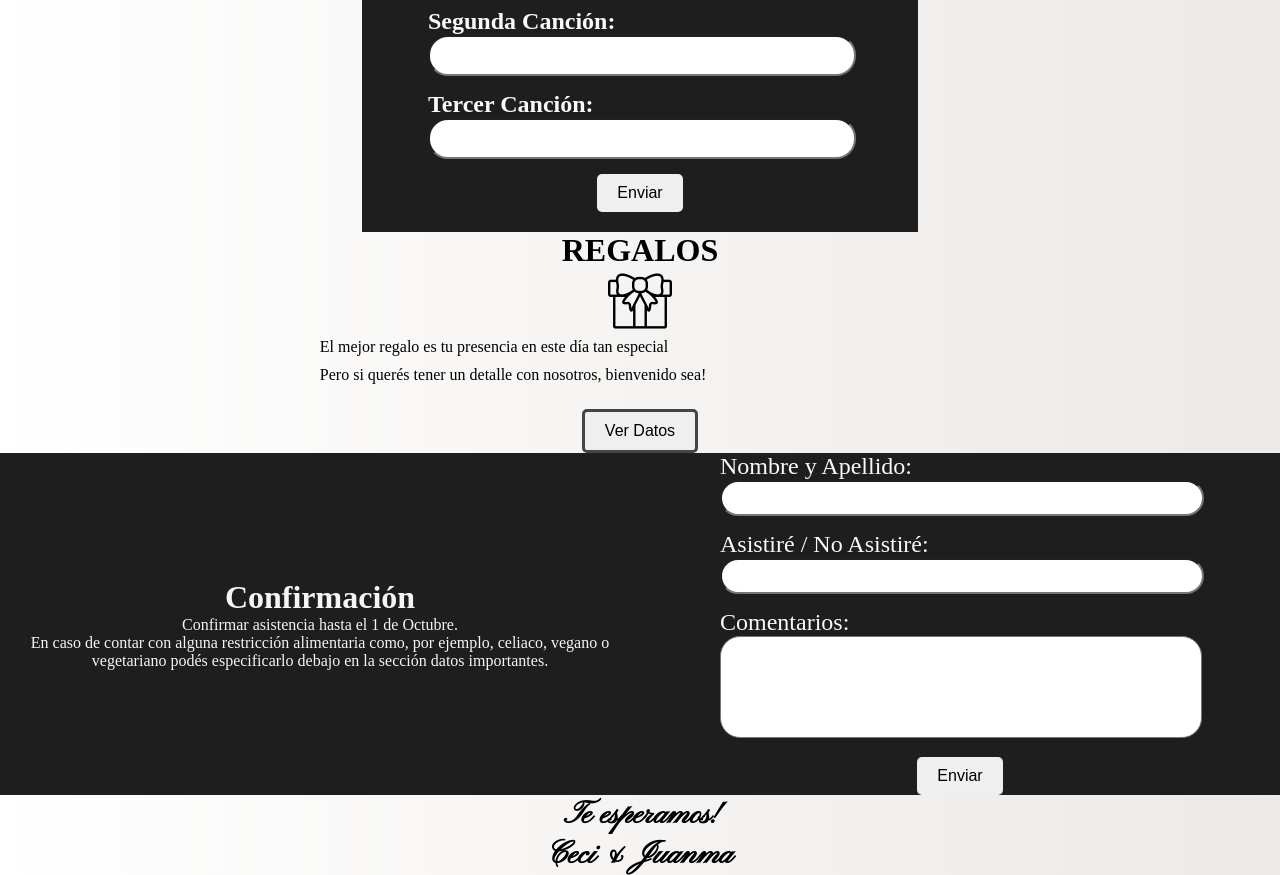
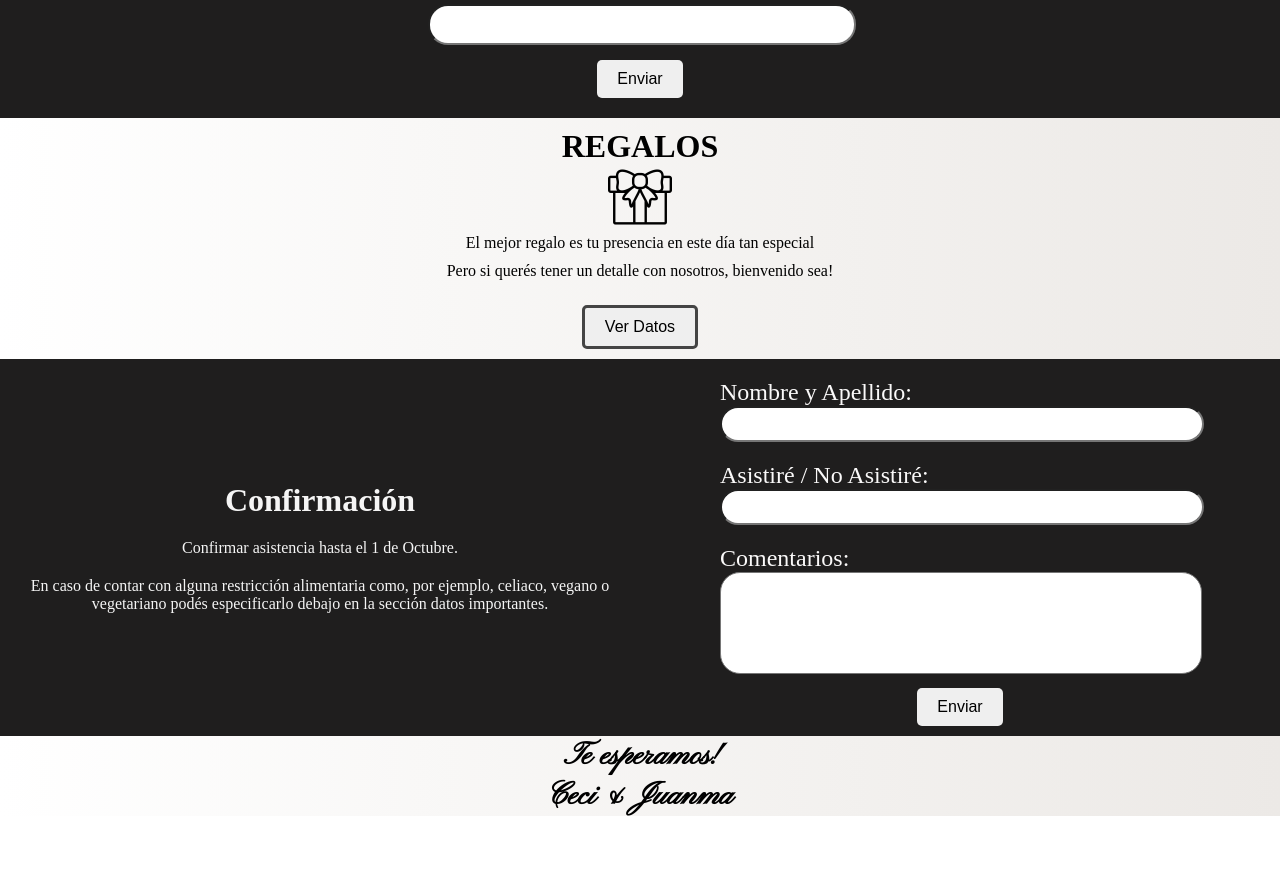
Before and after one commit to JuanMaDolce/Invitacion, a React (Create React App) app: page / in a window 1280 px wide. Shown: the part 2595-3470 px from the top of the page. After the commit the page ends 3411 px from the top, so only its background shows below. Built offline with nearby package versions, Linux system fonts and the light colour scheme; a web font is replaced by a local one.

Commit message:
6 commit

```diff
--- a/src/styles/Asistencia.css
+++ b/src/styles/Asistencia.css
@@ -3,12 +3,14 @@
   display: flex;
   justify-content: center;
   align-items: center;
+  padding: 10px 0px;
 }
 
 .asistencia h1,
 .texto {
   color: whitesmoke;
   text-align: center;
+  padding: 10px 5px
 }
 
 .confirmacion {
@@ -21,7 +23,7 @@
 }
 
 .asistenciaFormDiv{
-  margin-bottom: 15px;
+  margin: 10px 0;
   width: 75%;
 }
 .asistenciaForm form{
@@ -77,7 +79,7 @@
   background-color: #8a8989;
 }
 
-@media only screen and (min-device-width : 320px) and (max-device-width : 480px) {
+@media only screen and (min-device-width : 250px) and (max-device-width : 480px) {
   .asistencia {
     background-color: rgb(31, 30, 30);
     width: 100%;
--- a/src/styles/Canciones.css
+++ b/src/styles/Canciones.css
@@ -4,6 +4,7 @@
     justify-content: center;
     align-items: center;
     flex-direction: column;
+    width: 100%;
   }
 
   .canciones h1{
@@ -66,3 +67,9 @@
   .formCanciones button:active {
     background-color: #8a8989;
   }
+
+  @media only screen and (min-device-width : 250px) and (max-device-width : 480px) {
+    .formCanciones {
+      width: 90%;
+    }
+  }
--- a/src/styles/CountDown.css
+++ b/src/styles/CountDown.css
@@ -3,7 +3,7 @@
     display: flex;
     justify-content: center;
     gap: 10px;
-    height: 200px;
+    height: 10rem;
     width: 100%;
 }
 .box{
@@ -15,11 +15,20 @@
 .box h2{
     color: white;
     text-align: center;
-    font-size: 2rem;
+    font-size: 1.5rem;
 }
 
 .box p{
     text-align: center !important;
-    font-size: 3rem;
+    font-size: 2rem;
     color: aliceblue
-};
+}
+
+@media only screen and (min-device-width : 480px) {
+    .box h2{
+        font-size: 2rem
+    }
+    .box p{
+        font-size: 3rem
+    }
+}
--- a/src/styles/Regalos.css
+++ b/src/styles/Regalos.css
@@ -3,6 +3,7 @@
     align-items: center;
     justify-content: center;
     flex-direction: column;
+    padding: 10px 0px;
 }
 
 .regalos img{
@@ -12,7 +13,8 @@
 .regalos p{
     color: black !important;
     width: 100%;
-    margin: 5px 0 ;
+    margin: 5px 0;
+    text-align: center;
 }
 
 .cbu{
```
